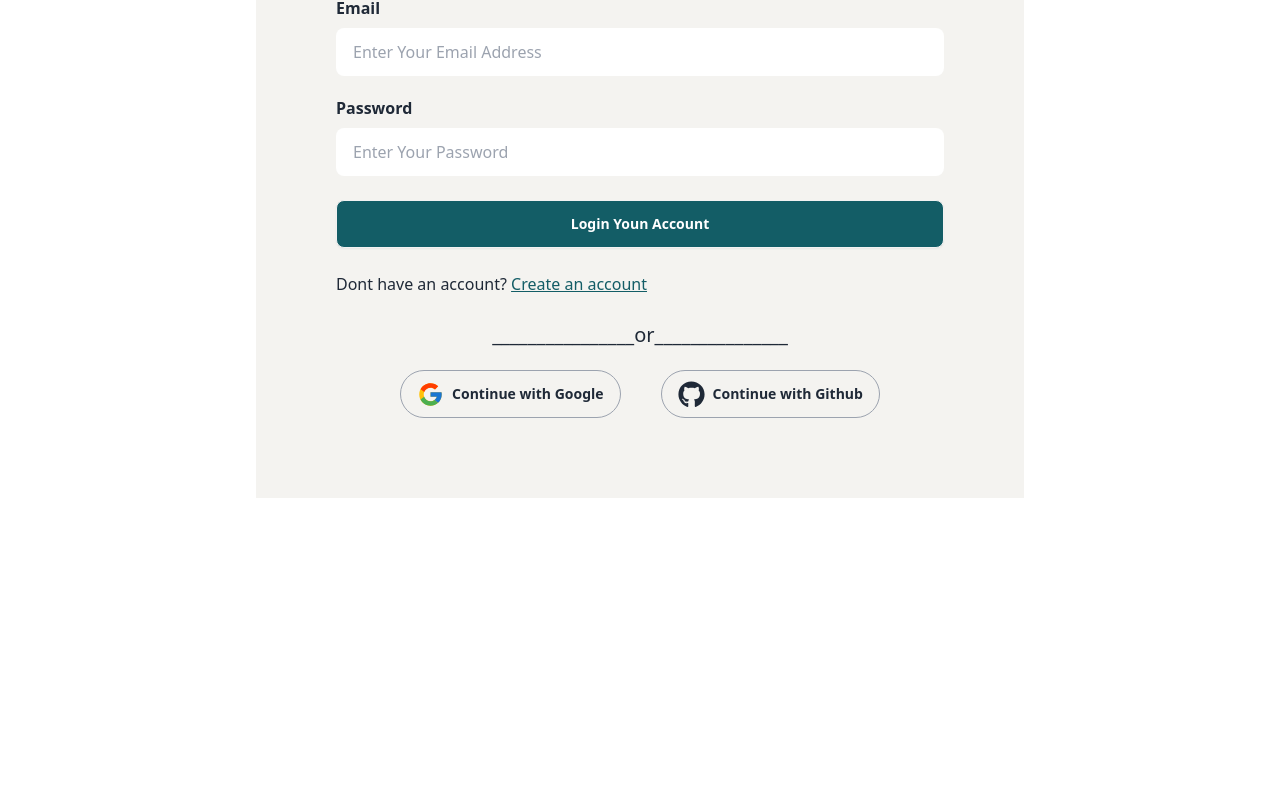
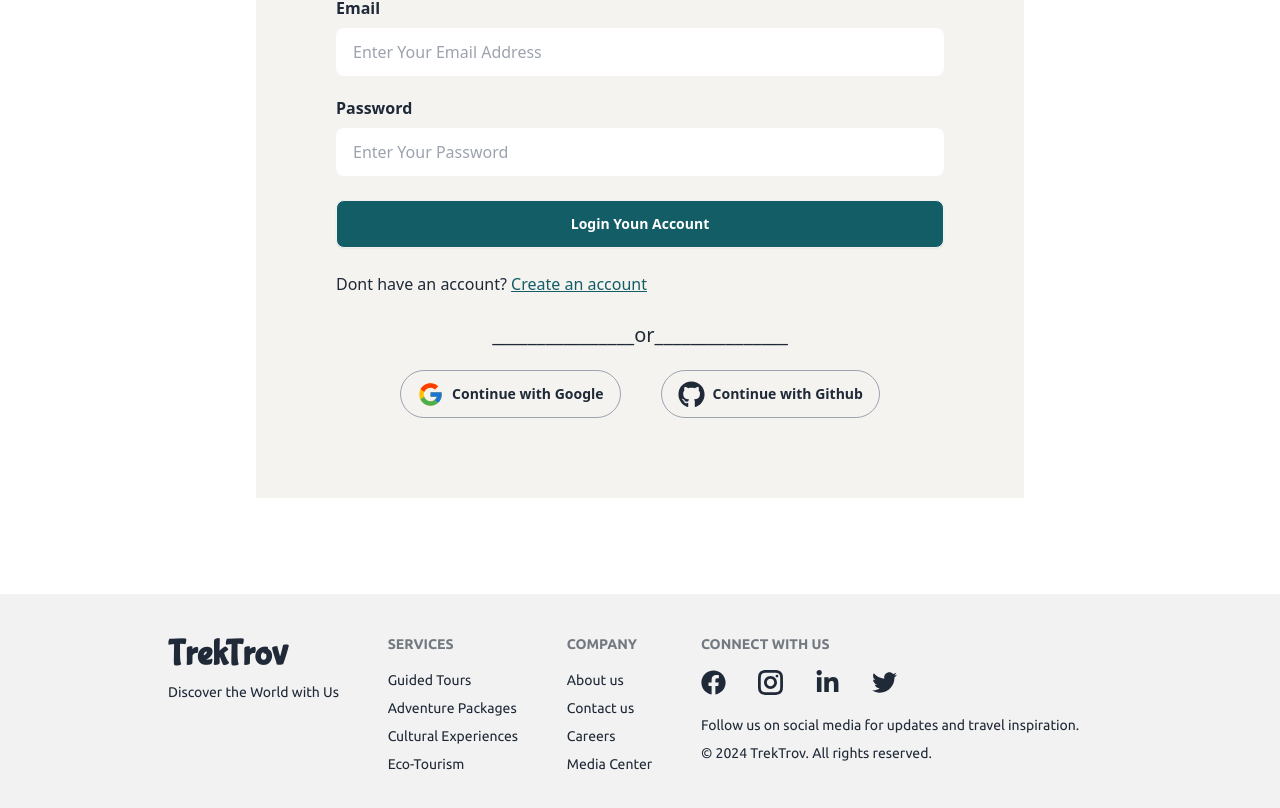
Before and after one commit to mahdirahman356/TrekTrov-client, a React (Vite) app: page /signIn in a window 1280 px wide. Shown: the part 240-1048 px from the top of the page. Before the commit the page ends 802 px from the top, so only its background shows below. Built offline with nearby package versions, Linux system fonts and the light colour scheme; no server answers; a web font is replaced by a local one.

Commit message:
added a 404 page and footer

```diff
--- a/src/Components/AllTouristsSpot.jsx
+++ b/src/Components/AllTouristsSpot.jsx
@@ -3,7 +3,6 @@ import "../App.css";
 import { FaAngleDown,} from "react-icons/fa";
 import { useEffect, useState } from "react";
 const AllTouristsSpot = () => {
-    // let allTouristsSpot = useLoaderData()
     let [allTourists, setAllTourists] = useState([])
     console.log(allTourists)
 
--- a/src/Components/Home.jsx
+++ b/src/Components/Home.jsx
@@ -2,11 +2,8 @@ import { useLoaderData } from "react-router-dom";
 import Header from "../Header/Header";
 import TouristsSpotSection from "./TouristsSpotSection";
 import "../App.css"
-// import { useState } from "react";
 const Home = () => {
     let tourist = useLoaderData()
-    // console.log(touristsSpot)
-    // let [tourist, setTourist] = useState(touristsSpot)
 
     return (
         <div>
--- /dev/null
+++ b/src/Error/Error.jsx
@@ -0,0 +1,22 @@
+import { Link } from 'react-router-dom';
+import '../App.css'
+const Error = () => {
+    return (
+        <div>
+            <section className="flex items-center h-full p-16 dark:bg-gray-50 dark:text-gray-800">
+                <div className="container flex flex-col items-center justify-center px-5 mx-auto my-8">
+                    <div className="max-w-md text-center">
+                        <h2 className="mb-8 font-extrabold text-9xl dark:text-gray-400">
+                            <span className="bubblegum">404</span>
+                        </h2>
+                        <p className="text-2xl font-semibold md:text-3xl">Sorry, we could not find this page.</p>
+                        <p className="mt-4 mb-8 dark:text-gray-600">But dont worry, you can find plenty of other things on our homepage.</p>
+                        <Link to="/"><a rel="noopener noreferrer" href="#" className="px-8 py-3 font-semibold rounded text-white bg-[#135D66] dark:text-gray-50">Back to homepage</a></Link>
+                    </div>
+                </div>
+            </section>
+        </div>
+    );
+};
+
+export default Error;
--- /dev/null
+++ b/src/Footer/Footer.jsx
@@ -0,0 +1,37 @@
+import { FaFacebook, FaLinkedinIn, FaTwitter } from "react-icons/fa";
+import "../App.css"
+import { GrInstagram } from "react-icons/gr";
+const Footer = () => {
+    return (
+        <div className="bg-base-200">
+            <footer className="footer p-10 bg-base-200 text-base-content mt-24 ubuntu w-[95%] md:w-[80%] mx-auto">
+  <aside>
+    <p className="bubblegum text-4xl font-semibold">TrekTrov </p>
+    <p>Discover the World with Us</p>
+  </aside>
+  <nav>
+    <h6 className="footer-title">Services</h6>
+    <a className="link link-hover">Guided Tours</a>
+    <a className="link link-hover">Adventure Packages</a>
+    <a className="link link-hover">Cultural Experiences</a>
+    <a className="link link-hover">Eco-Tourism</a>
+  </nav>
+  <nav>
+    <h6 className="footer-title">Company</h6>
+    <a className="link link-hover">About us</a>
+    <a className="link link-hover">Contact us</a>
+    <a className="link link-hover">Careers</a>
+    <a className="link link-hover">Media Center</a>
+  </nav>
+  <nav>
+    <h6 className="footer-title">CONNECT WITH US</h6>
+    <div className="flex gap-8 mb-3"><FaFacebook className="text-[25px]"/> <GrInstagram className="text-[25px]"/> <FaLinkedinIn className="text-[25px]"/> <FaTwitter className="text-[25px]"/></div>
+    <a className="link link-hover">Follow us on social media for updates and travel inspiration.</a>
+    <a className="link link-hover">© 2024 TrekTrov. All rights reserved.</a>
+  </nav>
+</footer>
+        </div>
+    );
+};
+
+export default Footer;
--- a/src/Header/Header.jsx
+++ b/src/Header/Header.jsx
@@ -21,25 +21,25 @@ const Header = () => {
                 <div>
                     <div className="carousel carousel-center rounded-box">
                         <div className="carousel-item">
-                            <img className="h-[450px]" src={slider1} alt="Pizza" />
+                            <img className="h-[450px]" src={slider1} alt="" />
                         </div>
                         <div className="carousel-item">
-                            <img className="h-[450px]" src={slider2} alt="Pizza" />
+                            <img className="h-[450px]" src={slider2} alt="" />
                         </div>
                         <div className="carousel-item">
-                            <img className="h-[450px]" src={slider3} alt="Pizza" />
+                            <img className="h-[450px]" src={slider3} alt="" />
                         </div>
                         <div className="carousel-item">
-                            <img className="h-[450px]" src={slider4} alt="Pizza" />
+                            <img className="h-[450px]" src={slider4} alt="" />
                         </div>
                         <div className="carousel-item">
-                            <img className="h-[450px]" src={slider6} alt="Pizza" />
+                            <img className="h-[450px]" src={slider6} alt="" />
                         </div>
                         <div className="carousel-item">
-                            <img className="h-[450px]" src={slider7} alt="Pizza" />
+                            <img className="h-[450px]" src={slider7} alt="" />
                         </div>
                         <div className="carousel-item">
-                            <img className="h-[450px]" src={slider8} alt="Pizza" />
+                            <img className="h-[450px]" src={slider8} alt="" />
                         </div>
                     </div>
                 </div>
--- a/src/MainRoute/MainRoute.jsx
+++ b/src/MainRoute/MainRoute.jsx
@@ -1,5 +1,6 @@
 import { Outlet } from "react-router-dom";
 import Navbar from "../Navbar/Navbar";
+import Footer from "../Footer/Footer";
 
 const MainRoute = () => {
     return (
@@ -7,6 +8,7 @@ const MainRoute = () => {
            <div className="">
            <Navbar></Navbar>
             <Outlet></Outlet>
+            <Footer></Footer>
            </div>
         </div>
     );
--- a/src/main.jsx
+++ b/src/main.jsx
@@ -16,11 +16,13 @@ import TouristsSpotDetails from './Components/TouristsSpotDetails';
 import PrivetRoute from './PrivetRoute/PrivetRoute';
 import AllTouristsSpot from './Components/AllTouristsSpot';
 import MyList from './Components/MyList';
+import Error from './Error/Error';
 
 const router = createBrowserRouter([
   {
     path: "/",
     element: <MainRoute></MainRoute>,
+    errorElement:<Error></Error>,
     children: [
       {
         path: "/",
```
Also changed, not shown: src/Components/TouristsSpotSection.jsx (+0 -31 lines).
